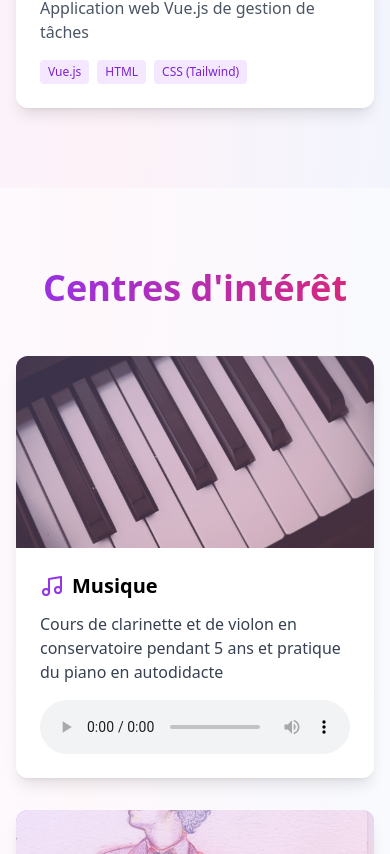
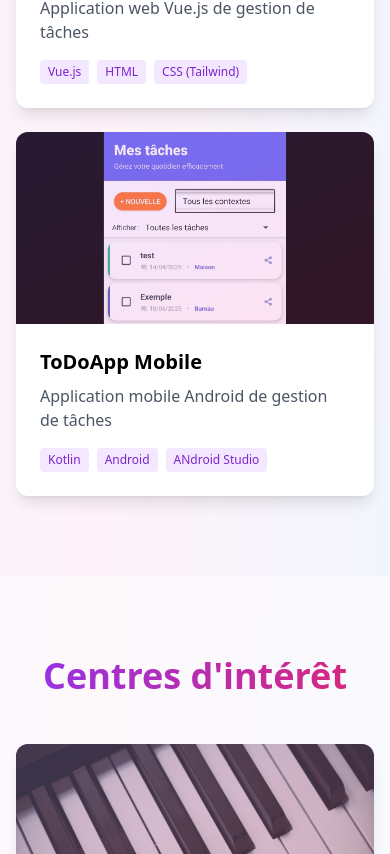
Before and after one commit to Ay3tte/CV, a React (Vite) app: page / in a window 390 px wide. Shown: the part 7190-8044 px from the top of the page. Built offline with nearby package versions, Linux system fonts and the light colour scheme.

Commit message:
Ajout projet ToDoApp mobile

```diff
--- a/src/App.jsx
+++ b/src/App.jsx
@@ -124,6 +124,14 @@ const Portfolio = () => {
       details: "Développement d'un site permettant de créer, modifier, trier, et filtrer des tâches",
       tech: ["Vue.js", "HTML", "CSS (Tailwind)", "JavaScript"],
       link: "https://ay3tte.github.io/ToDoApp/"
+    },
+    {
+      id: 7,
+      title: "ToDoApp Mobile",
+      description: "Application mobile Android de gestion de tâches",
+      image: "images/todomob.png",
+      details: "Développement en Kotlin d'une application permettant de créer, modifier, trier, et filtrer des tâches",
+      tech: ["Kotlin", "Android", "ANdroid Studio", "Gradle"],
     }
   ];
 
@@ -656,7 +664,7 @@ const Portfolio = () => {
             <p className="text-lg text-gray-700 leading-relaxed">
               Après mon BUT, j'envisage d'intégrer une école d'ingénieur spécialisée en génie logiciel
               ou en intelligence artificielle. Mon ambition est de continuer à innover dans le domaine
-              du numérique en contribuant à des projets innovants et utiles pour la société,
+              du numérique en contribuant à des projets innovants et utiles,
               potentiellement dans les secteurs du service public ou de la santé.
             </p>
             <div className="mt-8 flex justify-center">
```
Also changed, not shown: public/images/todomob.png (added).
